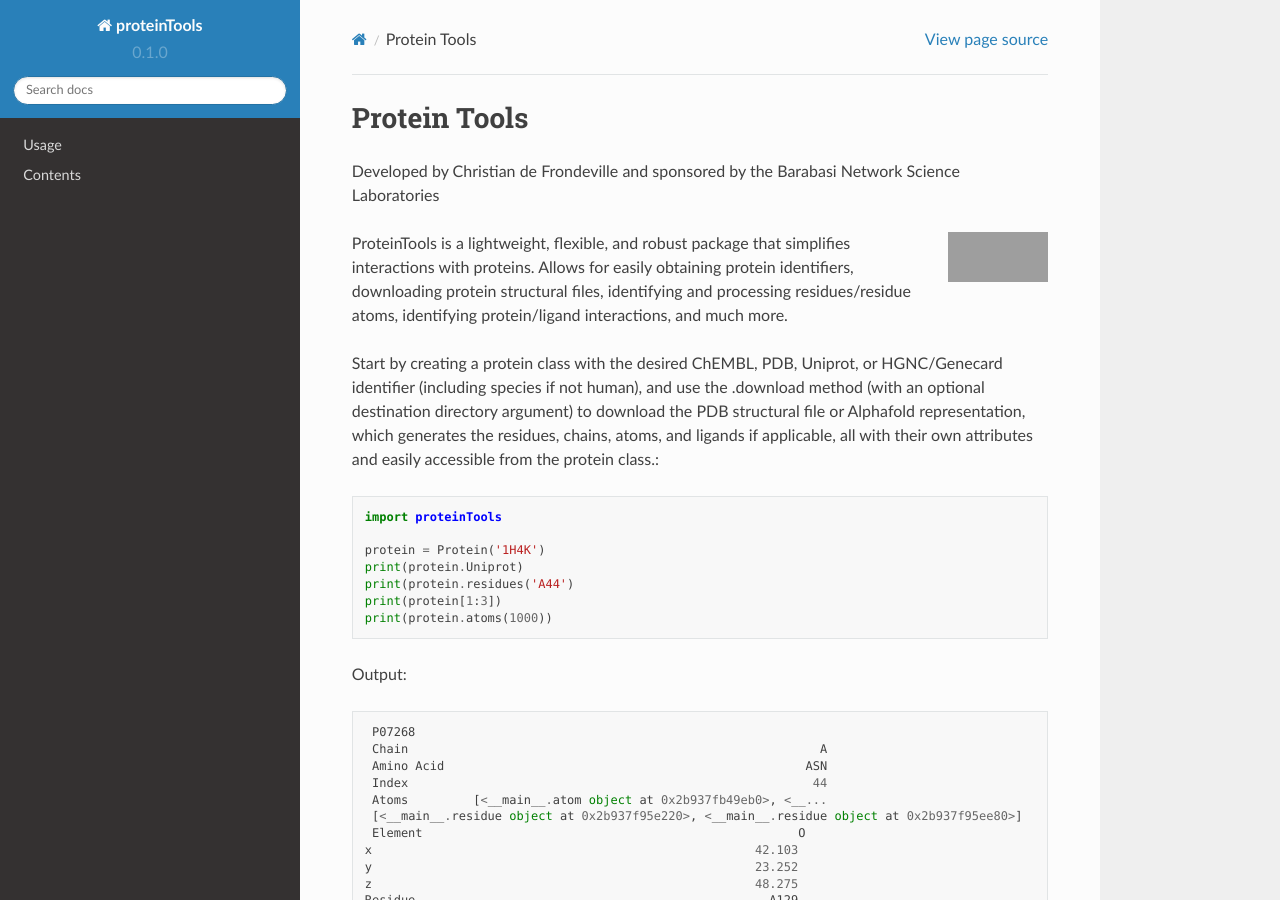
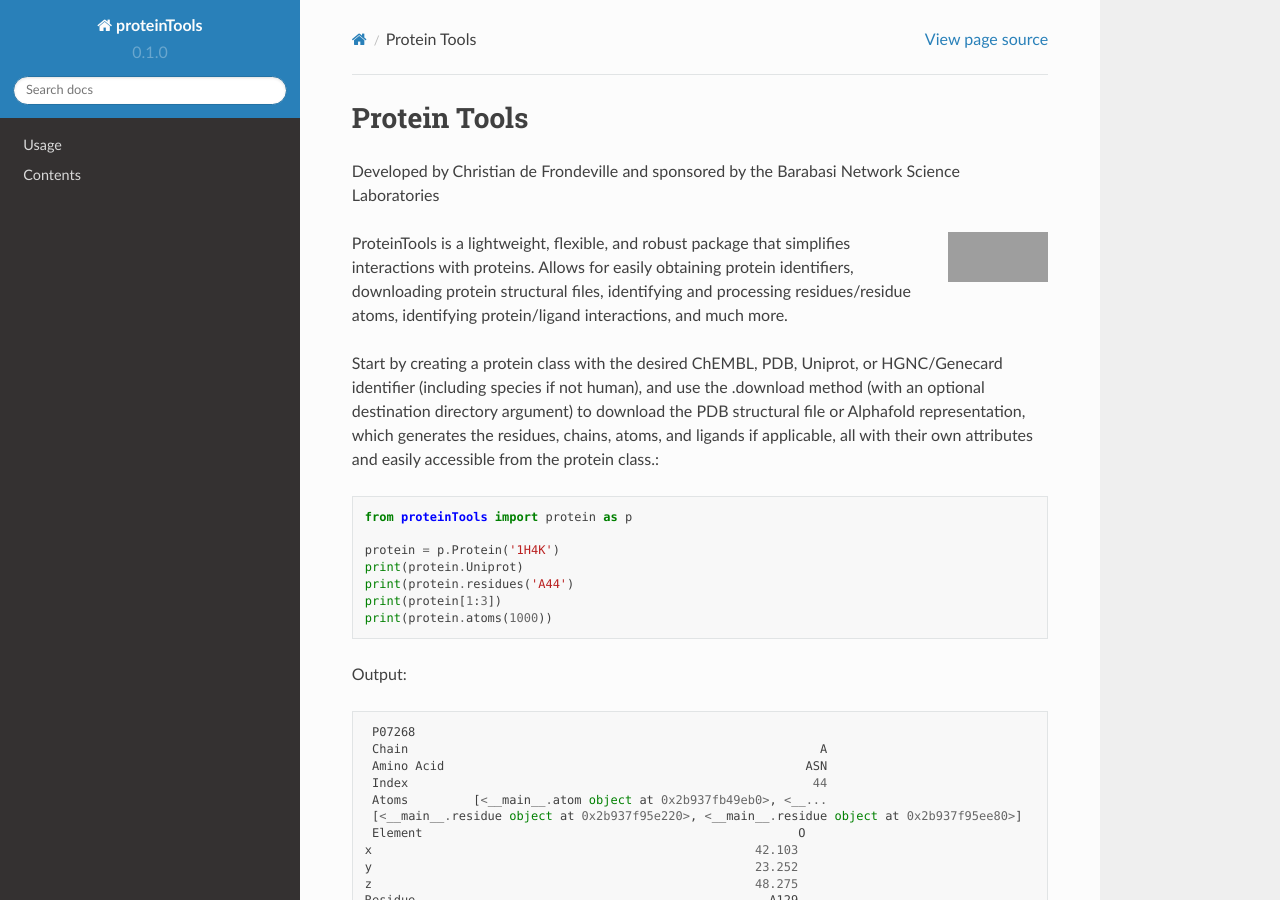
Before and after one commit to tiger1deF/proteinTools, a Sphinx documentation site: the page built from docs/source/index.rst, in a window 1280 px wide and 900 px high. Built offline with Sphinx 7.4.7 and the Read the Docs theme 2.0.0, drawn with Linux system fonts in a browser that asks for light colours; grey boxes are pictures that could not be loaded.

Commit message:
Update index.rst

```diff
--- a/docs/source/index.rst
+++ b/docs/source/index.rst
@@ -6,16 +6,16 @@
    :width: 200px
    :height: 100px
    :scale: 50 %
-   :alt: alternate text
+   :alt: https://github.com/ChatterjeeAyan/AI-Bind/blob/main/Images/NetSci_Logo.png
    :align: right
 
 ProteinTools is a lightweight, flexible, and robust package that simplifies interactions with proteins. Allows for easily obtaining protein identifiers, downloading protein structural files, identifying and processing residues/residue atoms, identifying protein/ligand interactions, and much more.
 
 Start by creating a protein class with the desired ChEMBL, PDB, Uniprot, or HGNC/Genecard identifier (including species if not human), and use the .download method (with an optional destination directory argument) to download the PDB structural file or Alphafold representation, which generates the residues, chains, atoms, and ligands if applicable, all with their own attributes and easily accessible from the protein class.::
 
-        import proteinTools
+        from proteinTools import protein as p
 
-        protein = Protein('1H4K')
+        protein = p.Protein('1H4K')
         print(protein.Uniprot)
         print(protein.residues('A44')
         print(protein[1:3])
```
